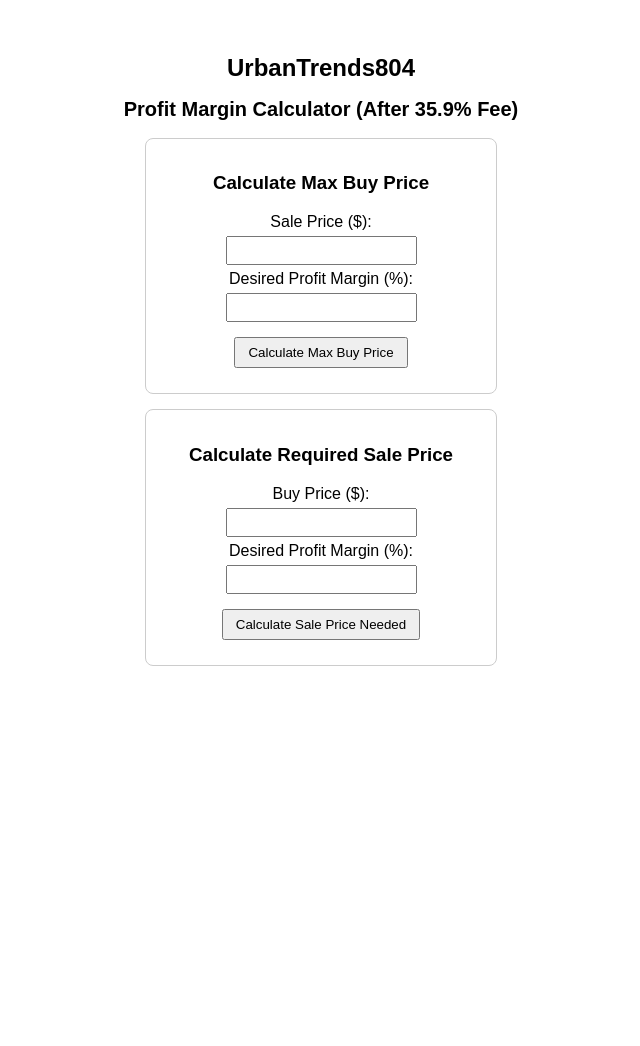
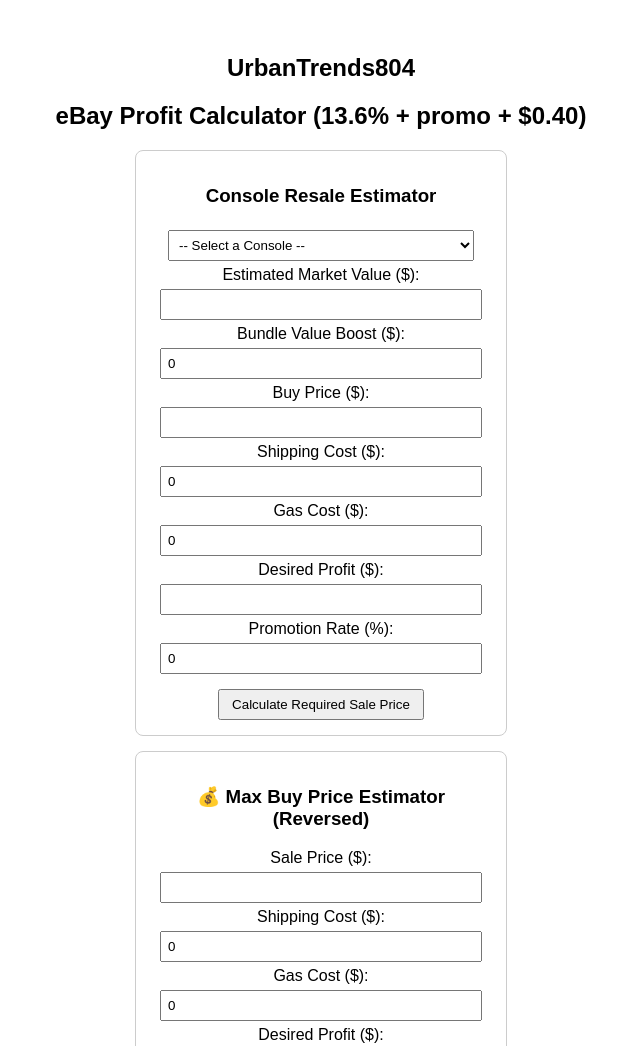
Before and after one commit to Roottrader01/ProfitCal, a plain HTML site: page index.html in a window 1280 px wide. Shown: the top 1046 px of the page, without its empty margins (319-959 px from the left). Before the commit the page ends 800 px from the top, so only its background shows below. Drawn offline with Linux system fonts and the light colour scheme.

Commit message:
Update index.html
added $ value instead of %

```diff
--- a/index.html
+++ b/index.html
@@ -1,3 +1,4 @@
+
 <!DOCTYPE html>
 <html>
 <head>
@@ -12,100 +13,180 @@
       font-size: 24px;
       font-weight: bold;
     }
-    h2 {
-      font-size: 20px;
-      margin-top: 10px;
-    }
-    input {
-      padding: 5px;
-      margin: 5px;
-    }
-    button {
-      padding: 6px 12px;
-      margin: 10px;
-    }
     .section {
       border: 1px solid #ccc;
       padding: 15px;
       margin: 15px auto;
-      width: 320px;
+      width: 340px;
       border-radius: 8px;
+    }
+    input, select {
+      padding: 6px;
+      margin: 5px;
+      width: 90%;
+    }
+    button {
+      padding: 6px 12px;
+      margin-top: 10px;
     }
   </style>
 </head>
 <body>
 
   <h1>UrbanTrends804</h1>
-  <h2>Profit Margin Calculator (After 35.9% Fee)</h2>
+  <h2>eBay Profit Calculator (13.6% + promo + $0.40)</h2>
 
   <div class="section">
-    <h3>Calculate Max Buy Price</h3>
-    <label>Sale Price ($):</label><br>
-    <input type="number" id="salePrice" step="0.01"><br>
+    <h3>Console Resale Estimator</h3>
+    <select id="systemDropdown" onchange="setMarketValue()">
+      <option value="">-- Select a Console --</option>
+      <option value="Xbox 360">Xbox 360</option>
+      <option value="Xbox One">Xbox One</option>
+      <option value="PS3">PlayStation 3</option>
+      <option value="PS4">PlayStation 4</option>
+      <option value="PS5">PlayStation 5</option>
+      <option value="Nintendo Switch">Nintendo Switch</option>
+      <option value="Wii U">Wii U</option>
+      <option value="Steam Deck">Steam Deck</option>
+      <option value="Meta Quest 2">Meta Quest 2</option>
+      <option value="Meta Quest 3">Meta Quest 3</option>
+      <option value="Custom">Custom</option>
+    </select><br>
 
-    <label>Desired Profit Margin (%):</label><br>
-    <input type="number" id="profitMargin1" step="0.01"><br>
+    <label>Estimated Market Value ($):</label><br>
+    <input type="number" id="marketValue"><br>
 
-    <button onclick="calculateBuyPrice()">Calculate Max Buy Price</button>
+    <label>Bundle Value Boost ($):</label><br>
+    <input type="number" id="bundleBoost" value="0" step="0.01"><br>
+
+    <label>Buy Price ($):</label><br>
+    <input type="number" id="buyPrice" step="0.01"><br>
+
+    <label>Shipping Cost ($):</label><br>
+    <input type="number" id="shippingCost" value="0" step="0.01"><br>
+
+    <label>Gas Cost ($):</label><br>
+    <input type="number" id="gasCost" value="0" step="0.01"><br>
+
+    <label>Desired Profit ($):</label><br>
+    <input type="number" id="profitDollar" step="0.01"><br>
+
+    <label>Promotion Rate (%):</label><br>
+    <input type="number" id="promoRate" value="0" step="0.1"><br>
+
+    <button onclick="calculateSalePrice()">Calculate Required Sale Price</button>
 
     <div id="result1"></div>
   </div>
 
   <div class="section">
-    <h3>Calculate Required Sale Price</h3>
-    <label>Buy Price ($):</label><br>
-    <input type="number" id="buyPrice" step="0.01"><br>
+    <h3>💰 Max Buy Price Estimator (Reversed)</h3>
+    <label>Sale Price ($):</label><br>
+    <input type="number" id="salePrice" step="0.01"><br>
 
-    <label>Desired Profit Margin (%):</label><br>
-    <input type="number" id="profitMargin2" step="0.01"><br>
+    <label>Shipping Cost ($):</label><br>
+    <input type="number" id="shippingCost2" value="0" step="0.01"><br>
 
-    <button onclick="calculateSellPrice()">Calculate Sale Price Needed</button>
+    <label>Gas Cost ($):</label><br>
+    <input type="number" id="gasCost2" value="0" step="0.01"><br>
+
+    <label>Desired Profit ($):</label><br>
+    <input type="number" id="profitDollar2" step="0.01"><br>
+
+    <label>Promotion Rate (%):</label><br>
+    <input type="number" id="promoRate2" value="0" step="0.1"><br>
+
+    <button onclick="calculateBuyPrice()">Calculate Max Buy Price</button>
 
     <div id="result2"></div>
   </div>
 
   <script>
-    const feeRate = 0.359;
+    const ebayBaseFeeRate = 13.6 / 100;
+    const fixedFee = 0.40;
+
+    const marketValues = {
+      "Xbox 360": 60,
+      "Xbox One": 150,
+      "PS3": 70,
+      "PS4": 170,
+      "PS5": 400,
+      "Nintendo Switch": 220,
+      "Wii U": 100,
+      "Steam Deck": 350,
+      "Meta Quest 2": 200,
+      "Meta Quest 3": 390
+    };
+
+    function setMarketValue() {
+      const selected = document.getElementById("systemDropdown").value;
+      const valueInput = document.getElementById("marketValue");
+      if (marketValues[selected]) {
+        valueInput.value = marketValues[selected];
+        valueInput.disabled = true;
+      } else {
+        valueInput.value = "";
+        valueInput.disabled = false;
+      }
+    }
+
+    function calculateSalePrice() {
+      const buyPrice = parseFloat(document.getElementById("buyPrice").value);
+      const profitTarget = parseFloat(document.getElementById("profitDollar").value);
+      const marketCap = parseFloat(document.getElementById("marketValue").value);
+      const bundleBoost = parseFloat(document.getElementById("bundleBoost").value) || 0;
+      const promoRate = parseFloat(document.getElementById("promoRate").value) / 100;
+      const shippingCost = parseFloat(document.getElementById("shippingCost").value) || 0;
+      const gasCost = parseFloat(document.getElementById("gasCost").value) || 0;
+
+      const totalFeeRate = ebayBaseFeeRate + promoRate;
+      const totalCost = buyPrice + shippingCost + gasCost;
+      const netNeeded = totalCost + profitTarget;
+      const requiredSalePrice = (netNeeded + fixedFee) / (1 - totalFeeRate);
+      const fees = requiredSalePrice * totalFeeRate + fixedFee;
+      const net = requiredSalePrice - fees;
+      const actualProfit = net - totalCost;
+      const adjustedMarketCap = marketCap + bundleBoost;
+
+      let resultHtml = `
+        <br><strong>Required Sale Price:</strong> $${requiredSalePrice.toFixed(2)}<br>
+        <strong>Total Cost (Buy + Ship + Gas):</strong> $${totalCost.toFixed(2)}<br>
+        <strong>Estimated Fees (incl promo):</strong> $${fees.toFixed(2)}<br>
+        <strong>Net After Fees:</strong> $${net.toFixed(2)}<br>
+        <strong>Projected Profit:</strong> $${actualProfit.toFixed(2)}<br>
+        <strong>Market Value Cap + Bundle:</strong> $${adjustedMarketCap.toFixed(2)}<br>
+      `;
+
+      if (requiredSalePrice > adjustedMarketCap) {
+        resultHtml += `<p style="color:red;"><strong>Warning:</strong> Price exceeds market value. Adjust target or cost.</p>`;
+      } else {
+        resultHtml += `<p style="color:green;"><strong>Good deal:</strong> Within resale range.</p>`;
+      }
+
+      document.getElementById("result1").innerHTML = resultHtml;
+    }
 
     function calculateBuyPrice() {
       const salePrice = parseFloat(document.getElementById("salePrice").value);
-      const profitMargin = parseFloat(document.getElementById("profitMargin1").value) / 100;
+      const profitTarget = parseFloat(document.getElementById("profitDollar2").value);
+      const promoRate = parseFloat(document.getElementById("promoRate2").value) / 100;
+      const shippingCost = parseFloat(document.getElementById("shippingCost2").value) || 0;
+      const gasCost = parseFloat(document.getElementById("gasCost2").value) || 0;
 
-      if (isNaN(salePrice) || isNaN(profitMargin)) {
-        document.getElementById("result1").innerText = "Enter valid numbers.";
-        return;
-      }
-
-      const netAfterFees = salePrice * (1 - feeRate);
-      const desiredProfit = netAfterFees * profitMargin;
-      const maxBuyPrice = netAfterFees - desiredProfit;
-
-      document.getElementById("result1").innerHTML = `
-        <br>Sale Price: $${salePrice.toFixed(2)}<br>
-        Total Fees (35.9%): $${(salePrice * feeRate).toFixed(2)}<br>
-        Net After Fees: $${netAfterFees.toFixed(2)}<br>
-        Desired Profit: $${desiredProfit.toFixed(2)}<br>
-        <strong>Max Buy Price:</strong> $${maxBuyPrice.toFixed(2)}
-      `;
-    }
-
-    function calculateSellPrice() {
-      const buyPrice = parseFloat(document.getElementById("buyPrice").value);
-      const profitMargin = parseFloat(document.getElementById("profitMargin2").value) / 100;
-
-      if (isNaN(buyPrice) || isNaN(profitMargin)) {
-        document.getElementById("result2").innerText = "Enter valid numbers.";
-        return;
-      }
-
-      const targetNet = buyPrice * (1 + profitMargin);
-      const salePriceNeeded = targetNet / (1 - feeRate);
+      const totalFeeRate = ebayBaseFeeRate + promoRate;
+      const fees = salePrice * totalFeeRate + fixedFee;
+      const net = salePrice - fees;
+      const additionalCosts = shippingCost + gasCost;
+      const maxBuyPrice = net - profitTarget - additionalCosts;
+      const profit = net - (maxBuyPrice + additionalCosts);
 
       document.getElementById("result2").innerHTML = `
-        <br>Buy Price: $${buyPrice.toFixed(2)}<br>
-        Desired Profit: $${(buyPrice * profitMargin).toFixed(2)}<br>
-        Net Needed After Fees: $${targetNet.toFixed(2)}<br>
-        <strong>Sale Price Needed:</strong> $${salePriceNeeded.toFixed(2)}
+        <br><strong>Sale Price:</strong> $${salePrice.toFixed(2)}<br>
+        <strong>Total Fees:</strong> $${fees.toFixed(2)}<br>
+        <strong>Net After Fees:</strong> $${net.toFixed(2)}<br>
+        <strong>Shipping + Gas Cost:</strong> $${additionalCosts.toFixed(2)}<br>
+        <strong>Max Buy Price:</strong> $${maxBuyPrice.toFixed(2)}<br>
+        <strong>Projected Profit:</strong> $${profit.toFixed(2)}
       `;
     }
   </script>
```
